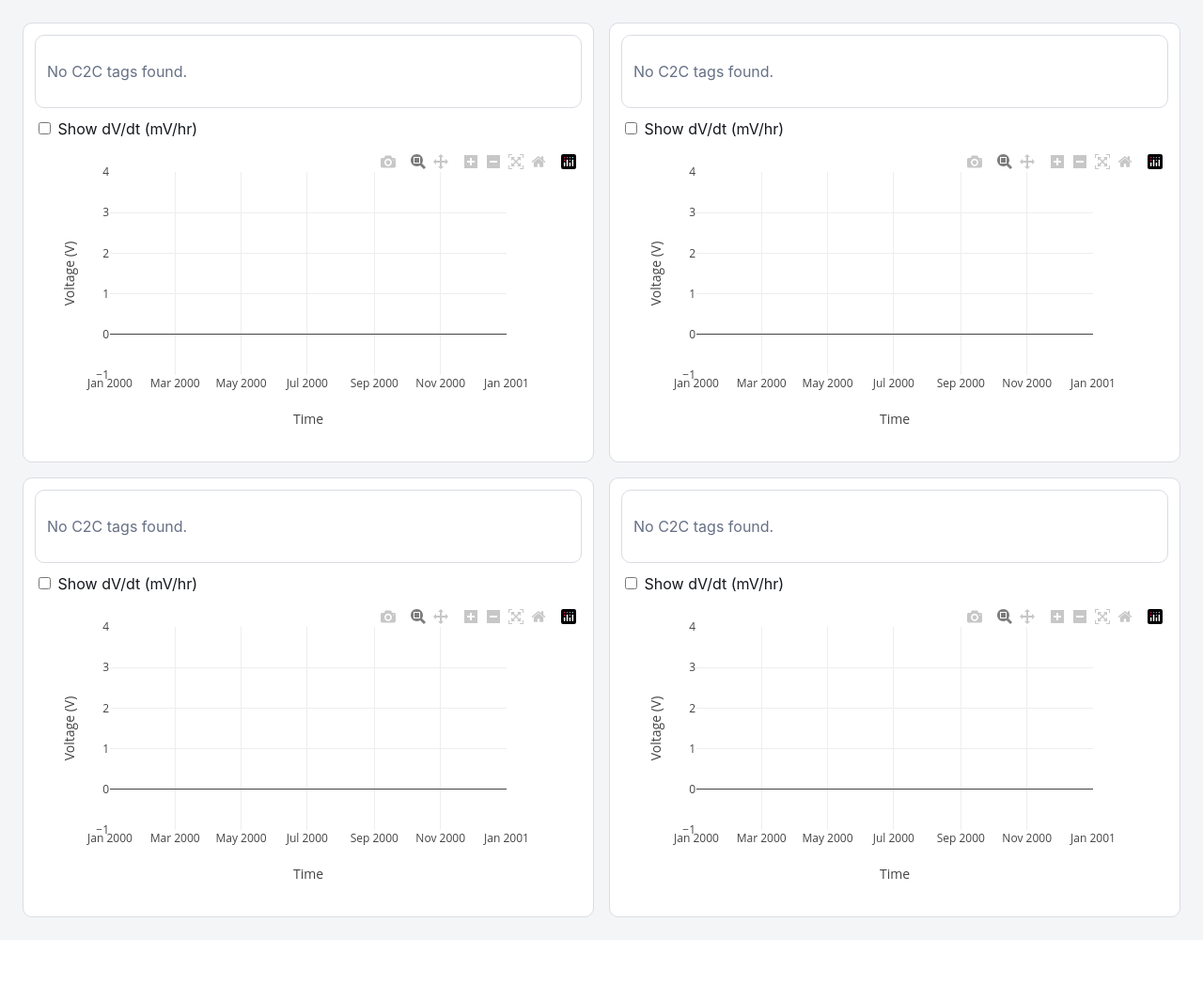
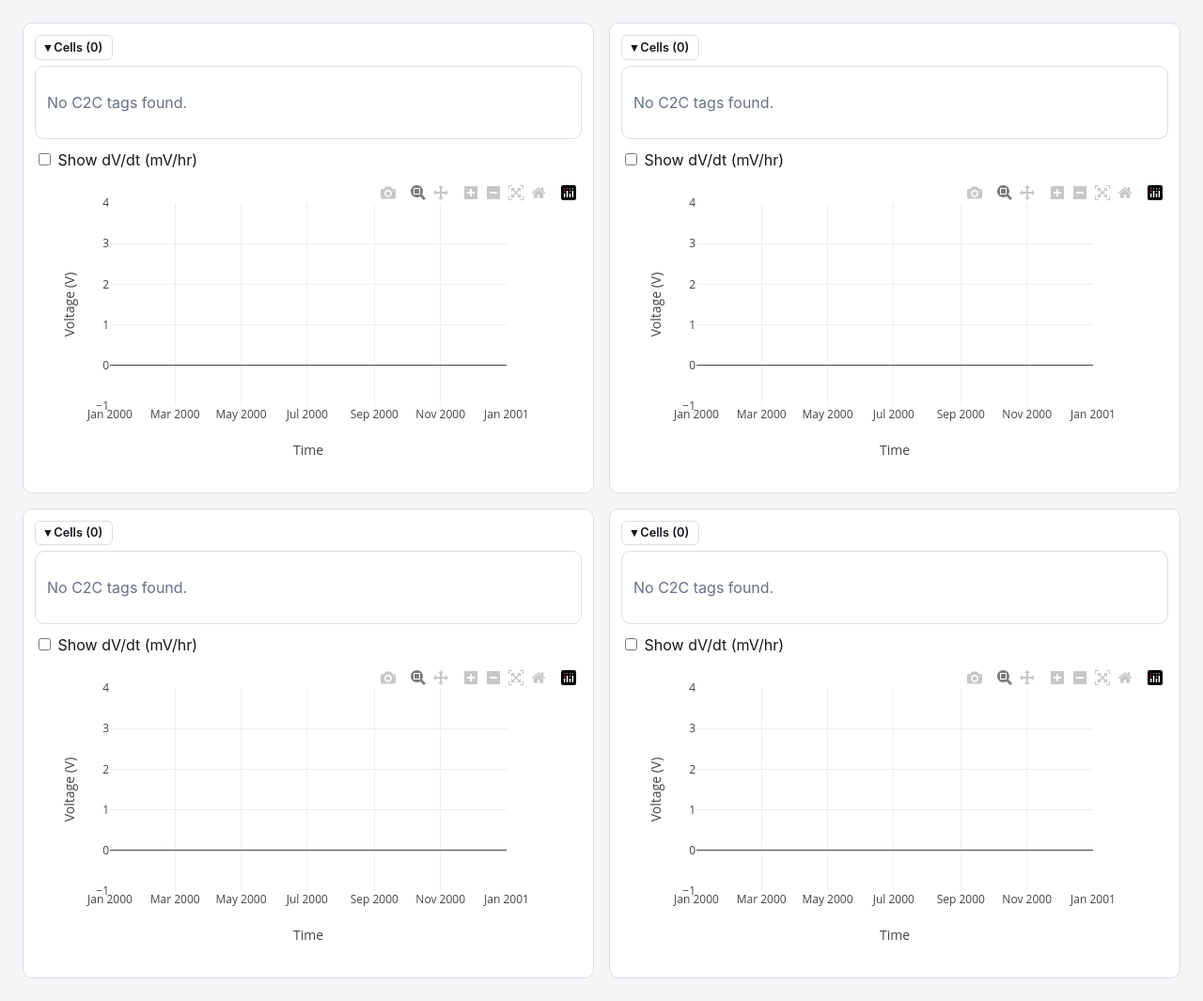
Before and after one commit to jananiacharya-dev/equatic_dashboard, a Flask app: template app/templates/voltage.html in a window 1280 px wide. Shown: the part 56-1121 px from the top of the page at 94% size. Before the commit the page ends 1032 px from the top, so only its background shows below. Run offline with Flask 3, Linux system fonts and the light colour scheme; the template is opened without the code that fills it, so the values that code supplies are empty; some libraries are stand-ins or nearby versions.

Commit message:
add: toggle for C2C selector.:

```diff
--- a/app/static/style.css
+++ b/app/static/style.css
@@ -276,6 +276,25 @@ main {
     color: #b45309;
 }
 
+.c2c-picker-wrap {
+    display: flex;
+    flex-direction: column;
+    gap: 0.35rem;
+}
+
+.c2c-picker-toggle {
+    align-self: flex-start;
+    font: inherit;
+    font-size: 0.8rem;
+    font-weight: 600;
+    padding: 0.3rem 0.6rem;
+    border: 1px solid var(--border);
+    border-radius: 6px;
+    background: var(--surface);
+    color: var(--text);
+    cursor: pointer;
+}
+
 .c2c-picker {
     background: var(--surface);
     border: 1px solid var(--border);
@@ -313,6 +332,7 @@ main {
 }
 
 .c2c-panel-chart {
+    flex: 1;
     min-width: 0;
     min-height: 320px;
 }
--- a/app/templates/voltage.html
+++ b/app/templates/voltage.html
@@ -4,6 +4,8 @@
 <div class="c2c-grid">
     {% for i in range(4) %}
     <div class="c2c-panel">
+        <div class="c2c-picker-wrap">
+            <button type="button" class="c2c-picker-toggle">▾ Cells (0)</button>
             <aside class="c2c-picker" id="c2c-picker-{{ i }}">
                 {% for stack_group, stacks in tree.items() %}
                 <details class="c2c-group" open>
@@ -26,6 +28,7 @@
                 <p class="empty">No C2C tags found.</p>
                 {% endfor %}
             </aside>
+        </div>
 
         <div class="c2c-panel-controls">
             <label class="mode-toggle">
@@ -91,8 +94,16 @@
     function createPanel(panelEl, chartDivId) {
         var derivativeMode = false;
         var selectedIdx = null;
+        var pickerCollapsed = false;
         var toggleEl = panelEl.querySelector(".mode-toggle input");
         var warningEl = panelEl.querySelector(".c2c-warning");
+        var pickerEl = panelEl.querySelector(".c2c-picker");
+        var pickerToggleEl = panelEl.querySelector(".c2c-picker-toggle");
+
+        function updatePickerToggleLabel() {
+            var count = panelEl.querySelectorAll(".c2c-cell input:checked").length;
+            pickerToggleEl.textContent = (pickerCollapsed ? "▸" : "▾") + " Cells (" + count + ")";
+        }
 
         var chartLayout = {
             xaxis: {title: "Time", type: "date", range: chartRange},
@@ -134,6 +145,7 @@
                 .map(function (el) { return el.value; });
 
             warningEl.classList.toggle("hidden", tagIds.length <= TRACE_CAP);
+            updatePickerToggleLabel();
 
             if (tagIds.length === 0) {
                 selectedIdx = null;
@@ -191,9 +203,18 @@
             redrawChart();
         });
 
+        pickerToggleEl.addEventListener("click", function () {
+            pickerCollapsed = !pickerCollapsed;
+            pickerEl.style.display = pickerCollapsed ? "none" : "";
+            updatePickerToggleLabel();
+            Plotly.Plots.resize(chartDivId);
+        });
+
         panelEl.querySelectorAll(".c2c-cell input").forEach(function (el) {
             el.addEventListener("change", redrawChart);
         });
+
+        updatePickerToggleLabel();
     }
 
     document.querySelectorAll(".c2c-panel").forEach(function (panelEl, i) {
```
Lines whose indentation alone changed are shown as unchanged.
